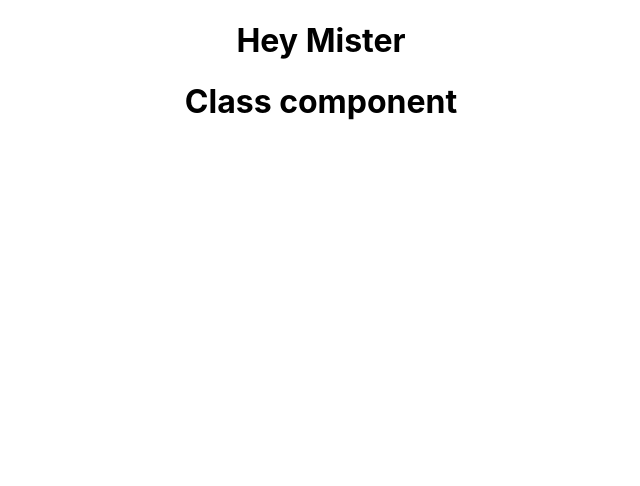
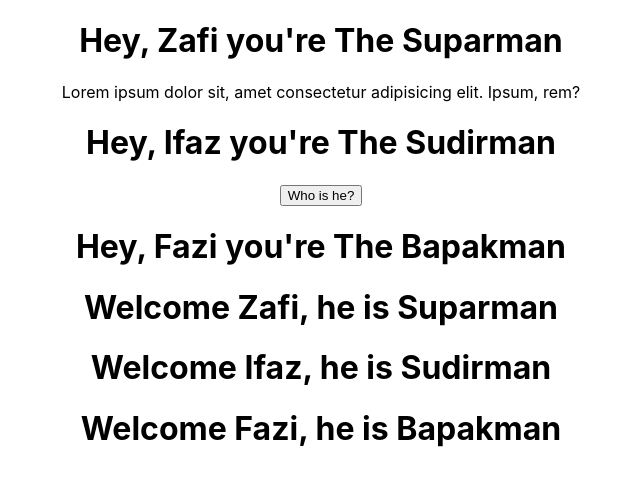
Before and after one commit to zafiramdhani/try-reactjs, a React (Create React App) app: page / in a window 1280 px wide. Shown: the top 486 px of the page, without its empty margins (319-959 px from the left). Built offline with nearby package versions, Linux system fonts and the light colour scheme.

Commit message:
Add props

```diff
--- a/src/App.js
+++ b/src/App.js
@@ -5,8 +5,17 @@ import Welcome from './components/Welcome';
 function App() {
   return (
     <div className="App">
-      <Greet />
-      <Welcome />
+      <Greet name="Zafi" heroName="Suparman">
+        <p>Lorem ipsum dolor sit, amet consectetur adipisicing elit. Ipsum, rem?</p>
+      </Greet>
+      <Greet name="Ifaz" heroName="Sudirman">
+        <button>Who is he?</button>
+      </Greet>
+      <Greet name="Fazi" heroName="Bapakman" />
+
+      <Welcome name="Zafi" heroName="Suparman" />
+      <Welcome name="Ifaz" heroName="Sudirman" />
+      <Welcome name="Fazi" heroName="Bapakman" />
     </div>
   );
 }
--- a/src/components/Greet.js
+++ b/src/components/Greet.js
@@ -1,3 +1,10 @@
-const Greet = () => <h1>Hey Mister</h1>
+const Greet = (props) => {
+  return (
+    <div>
+      <h1>Hey, {props.name} you're The {props.heroName}</h1>
+      {props.children}
+    </div>
+  )
+}
 
 export default Greet;
--- a/src/components/Welcome.js
+++ b/src/components/Welcome.js
@@ -2,7 +2,7 @@ import { Component } from "react";
 
 class Welcome extends Component {
   render() {
-    return <h1>Class component</h1>
+    return <h1>Welcome {this.props.name}, he is {this.props.heroName}</h1>
   }
 }
 
```
